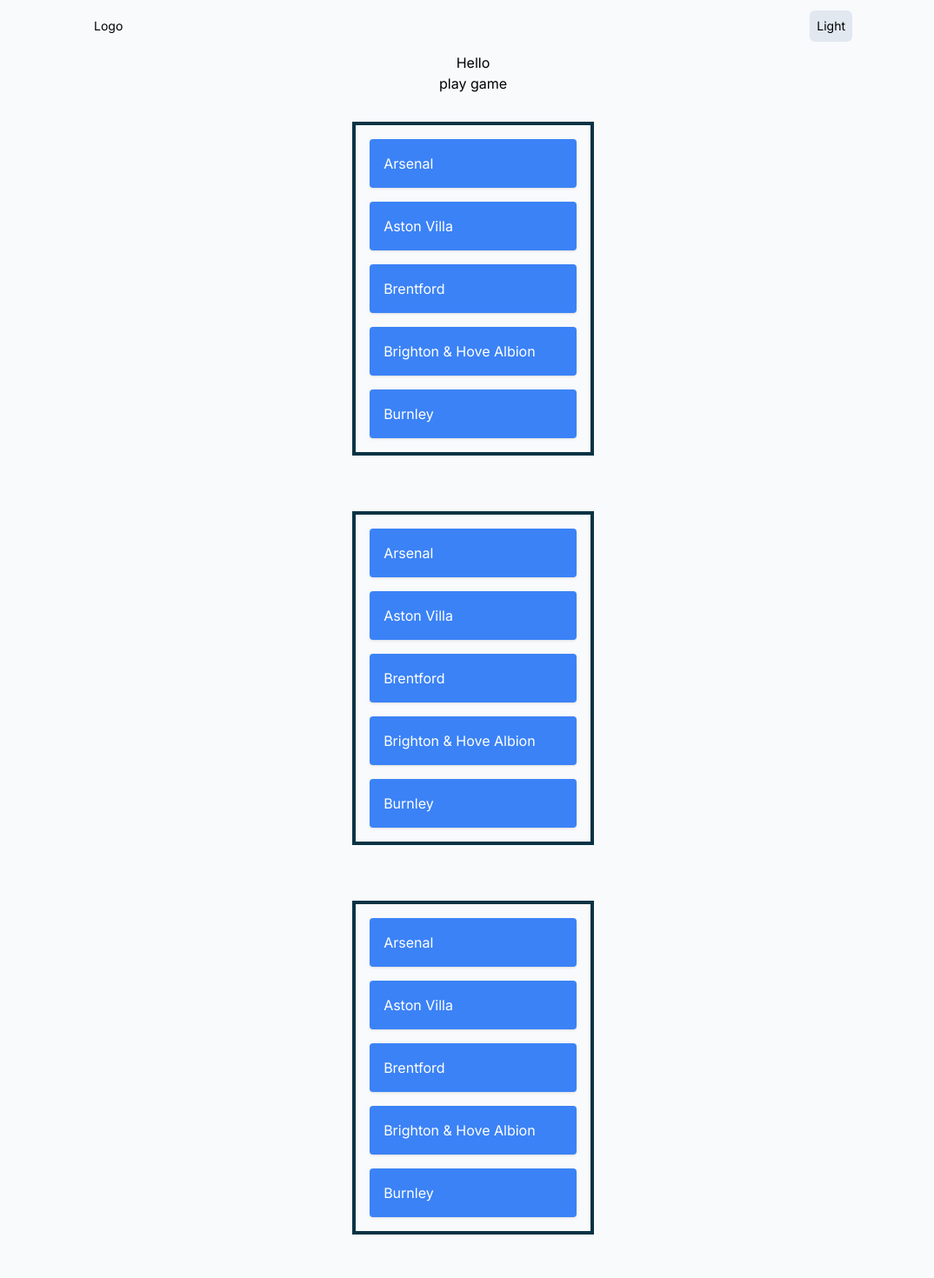
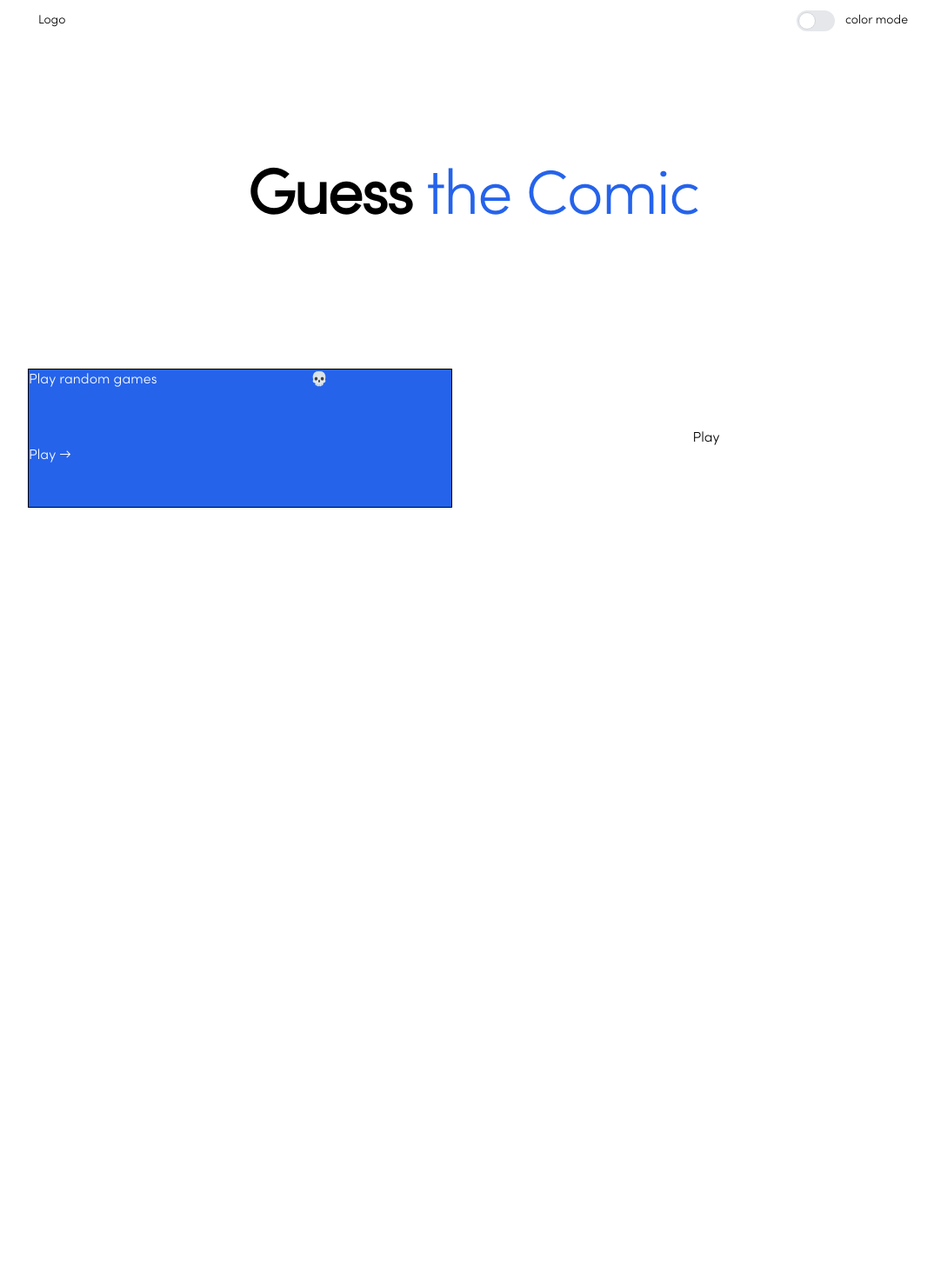
Before and after one commit to Abdul-Asa/guess-the-comic-app, a Next.js app: page / in a window 1280 px wide. Shown: the top 1470 px of the page at 87% size, without its empty margins (96-1170 px from the left). Built offline with nearby package versions, Linux system fonts and the light colour scheme.

Commit message:
animations beginning

```diff
--- /dev/null
+++ b/src/app/animate-wrapper.tsx
@@ -0,0 +1,26 @@
+// client.tsx
+"use client";
+import { motion, AnimatePresence, useIsPresent } from "framer-motion";
+import { usePathname } from "next/navigation";
+import { ReactNode, useEffect } from "react";
+
+// Client wraps any client/rsc components with AnimatePresence
+export default function Client({ children }: { children: ReactNode }) {
+  const isPresent = useIsPresent();
+  const pathname = usePathname();
+
+  return (
+    <AnimatePresence mode="wait">
+      <motion.div
+        key={pathname}
+        initial={{ scaleX: 1 }}
+        animate={{ scaleX: 0, transition: { duration: 0.5 } }}
+        exit={{ scaleX: 1, transition: { duration: 0.5 } }}
+        style={{ originX: isPresent ? 0 : 1 }}
+        className="privacy-screen"
+      />
+
+      {children}
+    </AnimatePresence>
+  );
+}
--- a/src/app/globals.css
+++ b/src/app/globals.css
@@ -1,6 +1,10 @@
 @tailwind base;
 @tailwind components;
 @tailwind utilities;
+
+html {
+  scroll-timeline: --page-scroll block;
+}
 
 /* Define your color scheme for light mode */
 @media (prefers-color-scheme: light) {
@@ -10,26 +14,32 @@
   }
 }
 
-html {
-  scroll-timeline: --page-scroll block;
-}
-
 /* Define your color scheme for dark mode */
 @media (prefers-color-scheme: dark) {
   :root {
     --foreground-color: #f7fafc; /* Foreground color for dark mode (bg-gray-100 in Tailwind) */
-    --background-color: #2c313b; /* Background color for dark mode (bg-gray-800 in Tailwind) */
+    --background-color: #0d1117; /* Background color for dark mode (bg-gray-800 in Tailwind) */
   }
 }
 
-body {
-  color: rgb(var(--foreground-rgb));
-  background: linear-gradient(
-      to bottom,
-      transparent,
-      rgb(var(--background-end-rgb))
-    )
-    rgb(var(--background-start-rgb));
+* {
+  --black: #222222;
+  --white: #f7fafc;
+  --gray: #adadad;
+  --blue: #1000bb;
+}
+main {
+  height: 200vh;
+}
+
+footer {
+  animation: show-footer 2s linear;
+  animation-timeline: view();
+  animation-range: entry;
+  /* position: relative; */
+  width: 100%;
+  bottom: 0;
+  height: 5%;
 }
 
 @supports (animation-timeline: view()) {
@@ -37,6 +47,16 @@
     animation: animate-in ease-out forwards, animate-out ease-in forwards;
     animation-timeline: view();
     animation-range: entry, exit;
+  }
+
+  #progress {
+    position: fixed;
+    width: 100%;
+    height: 1px;
+    bottom: 10%;
+    transform-origin: 50% 0;
+    animation: grow-progress linear;
+    animation-timeline: --page-scroll;
   }
 }
 
@@ -72,21 +92,138 @@
 
 @keyframes grow-progress {
   from {
-    transform: scaleY(0);
+    transform: scaleX(0);
   }
   to {
-    transform: scaleY(1);
+    transform: scaleX(1);
   }
 }
-#progress {
+
+@keyframes show-footer {
+  from {
+    opacity: 0;
+    transform: translateX(-100%);
+  }
+  to {
+    opacity: 1;
+    transform: translateX(0);
+  }
+}
+
+
+
+body {
+  --black: #000000;
+  --ash-black: #222;
+  --white: #fafafa;
+  --sky: #00ccff;
+  --green: #22dddd;
+  --blue: #1300ff;
+  --dusk: #6600ff;
+  --purple: #9900ff;
+  --pink: #ff0066;
+  --red: #fe0222;
+  --orange: #fd7702;
+  --yellow: #ffbb00;
+
+  --background: var(--white);
+  --accent: var(--purple);
+
+}
+
+
+* {
+  font-family: sofia-pro, sans-serif;
+  font-weight: 400;
+  font-style: normal;
+  -webkit-font-smoothing: antialiased;
+}
+
+
+
+
+.animate-in {
+  animation: animateIn 0.3s ease 0.15s both;
+}
+
+@keyframes animateIn {
+  from {
+    opacity: 0;
+    transform: translateY(10px);
+  }
+  to {
+    opacity: 1;
+    transform: translateY(0);
+  }
+
+}
+.privacy-screen {
   position: fixed;
+  top: 0;
   left: 0;
-  top: 0;
-  width: 1em;
-  height: 100%;
-  background: red;
+  right: 0;
+  bottom: 0;
+  background-color: var(--blue);
+  z-index: 200;
+}
+.sk-cube-grid {
+  width: 40px;
+  height: 40px;
+  margin: 100px auto;
+}
 
-  transform-origin: 50% 0;
-  animation: grow-progress auto linear;
-  animation-timeline: --page-scroll;
+.sk-cube-grid .sk-cube {
+  width: 33%;
+  height: 33%;
+  background-color: #333;
+  float: left;
+  -webkit-animation: sk-cubeGridScaleDelay 1.3s infinite ease-in-out;
+          animation: sk-cubeGridScaleDelay 1.3s infinite ease-in-out;
 }
+.sk-cube-grid .sk-cube1 {
+  -webkit-animation-delay: 0.2s;
+          animation-delay: 0.2s; }
+.sk-cube-grid .sk-cube2 {
+  -webkit-animation-delay: 0.3s;
+          animation-delay: 0.3s; }
+.sk-cube-grid .sk-cube3 {
+  -webkit-animation-delay: 0.4s;
+          animation-delay: 0.4s; }
+.sk-cube-grid .sk-cube4 {
+  -webkit-animation-delay: 0.1s;
+          animation-delay: 0.1s; }
+.sk-cube-grid .sk-cube5 {
+  -webkit-animation-delay: 0.2s;
+          animation-delay: 0.2s; }
+.sk-cube-grid .sk-cube6 {
+  -webkit-animation-delay: 0.3s;
+          animation-delay: 0.3s; }
+.sk-cube-grid .sk-cube7 {
+  -webkit-animation-delay: 0s;
+          animation-delay: 0s; }
+.sk-cube-grid .sk-cube8 {
+  -webkit-animation-delay: 0.1s;
+          animation-delay: 0.1s; }
+.sk-cube-grid .sk-cube9 {
+  -webkit-animation-delay: 0.2s;
+          animation-delay: 0.2s; }
+
+@-webkit-keyframes sk-cubeGridScaleDelay {
+  0%, 70%, 100% {
+    -webkit-transform: scale3D(1, 1, 1);
+            transform: scale3D(1, 1, 1);
+  } 35% {
+    -webkit-transform: scale3D(0, 0, 1);
+            transform: scale3D(0, 0, 1);
+  }
+}
+
+@keyframes sk-cubeGridScaleDelay {
+  0%, 70%, 100% {
+    -webkit-transform: scale3D(1, 1, 1);
+            transform: scale3D(1, 1, 1);
+  } 35% {
+    -webkit-transform: scale3D(0, 0, 1);
+            transform: scale3D(0, 0, 1);
+  }
+}
--- a/src/app/layout.tsx
+++ b/src/app/layout.tsx
@@ -1,8 +1,7 @@
-import './globals.css'
-import { Inter } from 'next/font/google'
-import favicon from "./favicon.ico";
+import "./globals.css";
+import "../styles/font.css";
 import { ThemeProvider } from "./theme-provider";
-const inter = Inter({ subsets: ["latin"] });
+import Client from "./animate-wrapper";
 
 const meta = {
   title: "Guess the comic",
@@ -45,11 +44,11 @@
 }) {
   return (
     <html lang="en">
-      <body
-        className={`${inter.className} bg-slate-50 dark:bg-[#0d1117] duration-500`}
-      >
+      <body className={`duration-300`}>
         <ThemeProvider attribute="class" defaultTheme="system" enableSystem>
-          <main>{children}</main>
+          <Client>
+            <main>{children}</main>
+          </Client>
         </ThemeProvider>
       </body>
     </html>
--- a/src/app/page.tsx
+++ b/src/app/page.tsx
@@ -1,101 +1,62 @@
 "use client";
 import { ColorSwitcher } from "@/components/ColorSwitch";
+import { motion, useIsPresent } from "framer-motion";
 import Link from "next/link";
-import { useState } from "react";
-// import { MotionValue, useScroll, useTransform } from "framer-motion";
-// import { useRef } from "react";
-
-// function useParallax(value: MotionValue<number>, distance: string) {
-//   return useTransform(value, [0, 1], ["-" + distance, distance]);}
-
-interface Props {
-  alt: string;
-  category: string;
-  index: number;
-  aspectRatio: string;
-}
+import { usePathname } from "next/navigation";
 
 export default function Home() {
-  const [clubs, setClubs] = useState([
-    "Arsenal",
-    "Aston Villa",
-    "Brentford",
-    "Brighton & Hove Albion",
-    "Burnley",
-    "Chelsea",
-    "Crystal Palace",
-    "Everton",
-    "Leeds United",
-    "Leicester City",
-    "Liverpool",
-    "Manchester City",
-    "Manchester United",
-    "Newcastle United",
-    "Norwich City",
-    "Southampton",
-    "Tottenham Hotspur",
-    "Watford",
-    "West Ham United",
-    "Wolverhampton Wanderers",
-  ]);
-
+  const isPresent = useIsPresent();
+  const pathname = usePathname();
   return (
     <main
       className="w-full main flex flex-col items-center"
       scroll-direction="up"
     >
-      {" "}
-      {/* <div id="progress"></div> */}
-      <nav id="navbar" className=" w-full flex justify-center sticky  ">
-        <div className=" come-in w-full max-w-4xl flex justify-between items-center p-3 text-sm text-foreground">
-          <h2 className="">Logo</h2>
-          <ColorSwitcher />
-        </div>
+      <div id="progress" className=" bg-black dark:bg-white"></div>
+      <nav
+        id="navbar"
+        className=" w-full flex sticky come-in max-w-5xl justify-between items-center p-3 text-sm text-foreground"
+      >
+        <h2 className="">Logo</h2>
+        <ColorSwitcher />
       </nav>
-      <h1 className=" text-center">Hello</h1>
-      <Link href={"/play-game"} as={"/play-game"}>
-        play game
-      </Link>
-      <div className=" max-h-96 overflow-auto m-8 border-4 border-cyan-950">
-        {clubs.map((club, index) => (
-          <div
-            key={index}
-            className="  come-in m-4 p-4 bg-blue-500 text-white rounded shadow"
-          >
-            {club}
+      <header className=" m-24 md:m-36 max-w-5xl ">
+        <h1 className=" text-5xl md:text-7xl font-extrabold tracking-tight text-center">
+          Guess <span className="text-blue-600">the Comic</span>
+        </h1>
+      </header>
+      <div className="w-full max-w-5xl flex justify-around gap-12 items-center flex-col md:flex-row">
+        <Link
+          href="/play-game"
+          as={"/play-game"}
+          className="group w-full mt-4 transition duration-300"
+        >
+          <div className="bg-blue-600 grid grid-cols-3 hover:bg-purple-600 border border-black dark:border-white text-white h-10 md:h-40 w-full justify-center transition-colors duration-200 ease-out">
+            <div className="flex flex-col col-span-2 space-y-4">
+              <div className="flex-1">Play random games</div>
+              <div className="flex-1">
+                Play →
+                <span className="block max-w-0 group-hover:max-w-full transition-all duration-500 h-0.5 bg-white"></span>
+              </div>
+            </div>
+            <div className=" col-span-1">💀 </div>
           </div>
-        ))}
-      </div>
-      <div className=" max-h-96 overflow-auto m-8 border-4 border-cyan-950">
-        {clubs.map((club, index) => (
-          <div
-            key={index}
-            className="  come-in m-4 p-4 bg-blue-500 text-white rounded shadow"
-          >
-            {club}
+        </Link>
+        <Link
+          href="/play-game"
+          as={"/play-game"}
+          className="group w-full mt-4 transition duration-300"
+        >
+          <div className="hover:bg-blue-600 border border-white h-10 md:h-40 w-full justify-center flex items-center transition-colors duration-200 ease-out">
+            Play
+            <span className="block max-w-0 group-hover:max-w-full transition-all duration-500 h-0.5 bg-black dark:bg-white"></span>
           </div>
-        ))}
-      </div>
-      <div className=" max-h-96 overflow-auto m-8 border-4 border-cyan-950">
-        {clubs.map((club, index) => (
-          <div
-            key={index}
-            className="  come-in m-4 p-4 bg-blue-500 text-white rounded shadow"
-          >
-            {club}
-          </div>
-        ))}
-      </div>
-      <div className=" max-h-96 overflow-auto m-8 border-4 border-cyan-950">
-        {clubs.map((club, index) => (
-          <div
-            key={index}
-            className="  come-in m-4 p-4 bg-blue-500 text-white rounded shadow"
-          >
-            {club}
-          </div>
-        ))}
+        </Link>
       </div>
     </main>
   );
 }
+// "--base-width": "24vw",
+// top: "-18vw",
+// letterSpacing: "-1.4vw",
+// x: "-50%"
--- a/src/components/ColorSwitch.tsx
+++ b/src/components/ColorSwitch.tsx
@@ -1,14 +1,33 @@
 "use client";
 import { useTheme } from "next-themes";
+import { useEffect } from "react";
 export const ColorSwitcher = () => {
   const { theme, setTheme } = useTheme();
+  useEffect(() => {
+    const userPrefersDark =
+      window.matchMedia &&
+      window.matchMedia("(prefers-color-scheme: dark)").matches;
+    setTheme(userPrefersDark ? "dark" : "light");
+  }, []);
 
   return (
-    <button
-      className={`w-fit  right-5 top-2 p-2 rounded-md hover:scale-110 active:scale-100 duration-200 bg-slate-200 dark:bg-[#212933]`}
-      onClick={() => setTheme(theme === "dark" ? "light" : "dark")}
-    >
-      {theme === "light" ? "Dark" : "Light"}
-    </button>
+    <label className="relative inline-flex items-center cursor-pointer">
+      <input
+        type="checkbox"
+        onClick={() => setTheme(theme === "dark" ? "light" : "dark")}
+        className="sr-only peer"
+      />
+      <div className="w-11 h-6 bg-gray-200 peer-focus:outline-none peer-focus:ring-4 peer-focus:ring-blue-300 dark:peer-focus:ring-blue-800 rounded-full peer dark:bg-gray-700 peer-checked:after:translate-x-full peer-checked:after:border-white after:content-[''] after:absolute after:top-[2px] after:left-[2px] after:bg-white after:border-gray-300 after:border after:rounded-full after:h-5 after:w-5 after:transition-all dark:border-gray-600 peer-checked:bg-blue-600 "></div>
+      <span className="ml-3 text-sm font-medium  dark:text-gray-300">
+        color mode
+      </span>
+    </label>
+    // <label className="">
+    //   <input
+    //     type="checkbox"
+    //     onClick={() => setTheme(theme === "dark" ? "light" : "dark")}
+    //   />
+    //   <span className="slideBtnTg round"></span>
+    // </label>
   );
 };
--- a/src/components/Modal.tsx
+++ b/src/components/Modal.tsx
@@ -10,10 +10,10 @@
       id="popup-modal"
       tabIndex={-1}
       data-modal-placement="center"
-      className="absolute top-0 z-50 p-4 overflow-x-hidden overflow-y-auto md:inset-0 h-[calc(100%-1rem)] flex justify-center content-center flex-wrap "
+      className="animate-in absolute top-0 z-50 p-4 overflow-x-hidden overflow-y-auto md:inset-0 h-[calc(100%-1rem)] flex justify-center content-center flex-wrap "
     >
-      <div className="relative bg-white rounded-lg shadow dark:bg-gray-700 max-h-fit">
-        <div className="p-6 text-center rounded-lg bg-slate-600 dark:bg-gray-500">
+      <div className="relative bg-white  shadow dark:bg-gray-700 max-h-fit">
+        <div className="p-6 text-center  bg-slate-600 dark:bg-gray-500">
           {children}
         </div>
       </div>
--- /dev/null
+++ b/src/styles/font.css
@@ -0,0 +1,7 @@
+@font-face {
+    font-family: 'sofia-pro'; /* Replace with your font name */
+    src: url('./font/sofiapro-light.otf') format('opentype'); /* Replace with your font file name */
+    font-weight: 400;
+    font-style: normal;
+    -webkit-font-smoothing: antialiased;
+  }
--- a/tailwind.config.js
+++ b/tailwind.config.js
@@ -1,4 +1,5 @@
 /** @type {import('tailwindcss').Config} */
+
 module.exports = {
   content: [
     "./src/pages/**/*.{js,ts,jsx,tsx,mdx}",
@@ -8,21 +9,9 @@
   darkMode: ["class"],
   theme: {
     extend: {
-      backgroundImage: {
-        "gradient-radial": "radial-gradient(var(--tw-gradient-stops))",
-        "gradient-conic":
-          "conic-gradient(from 180deg at 50% 50%, var(--tw-gradient-stops))",
+      fontFamily: {
+        sans: ["sofia-pro", "sans-serif"],
       },
     },
   },
-  plugins: [
-    function ({ addUtilities }) {
-      const newUtilities = {
-        ".appearance-unset": {
-          all: "unset",
-        },
-      };
-      addUtilities(newUtilities);
-    },
-  ],
 };
```
Also changed, not shown: src/app/play-game/page.tsx (+12 -4 lines), src/components/Form.tsx (+6 -3 lines), src/components/Spinner.tsx (added, +19 -0 lines), src/styles/font/sofiapro-light.otf (added).
